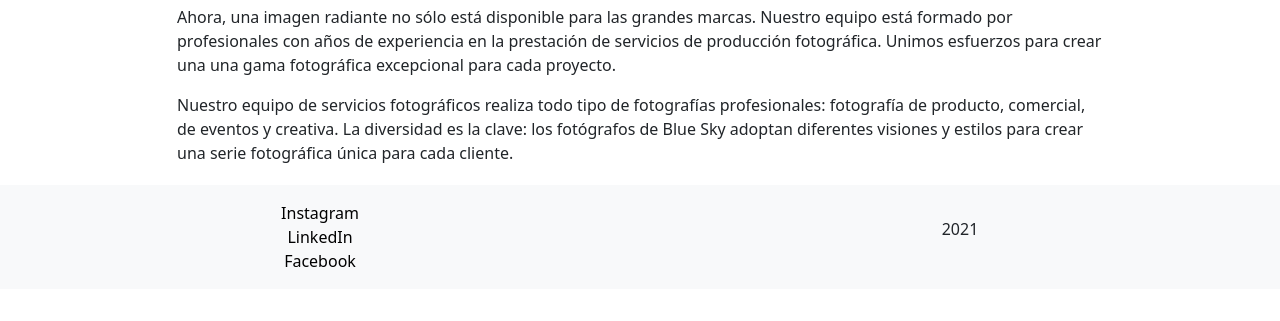
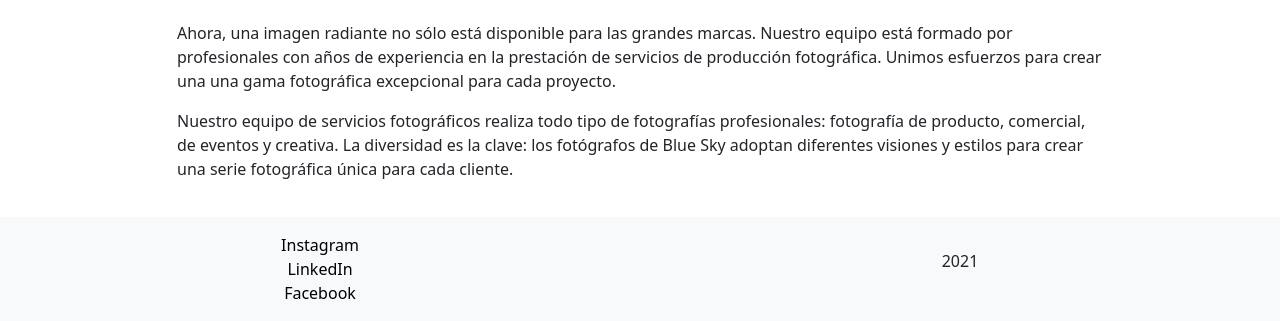
Before and after one commit to KanNeimann/PaginaFotografo-Neimann, a website: page informacion.html in a window 1280 px wide. Shown: the part 485-806 px from the top of the page. Drawn offline with nearby package versions, Linux system fonts and the light colour scheme.

Commit message:
Update informacion.html

```diff
--- a/informacion.html
+++ b/informacion.html
@@ -67,7 +67,7 @@
     <main class="container-md">
       <div class="row py-1 justify-content-center">
       <h2 class="text-center titulo py-4">Informacion</h2>
-      <div class="col-10">
+      <div class="col-10 py-3">
       <p class="text-justify">
         Ahora, una imagen radiante no sólo está disponible para las grandes marcas. Nuestro equipo está formado por profesionales con años de experiencia en la prestación de servicios de producción fotográfica. Unimos esfuerzos para crear una una gama fotográfica excepcional para cada proyecto.
       </p>
```
